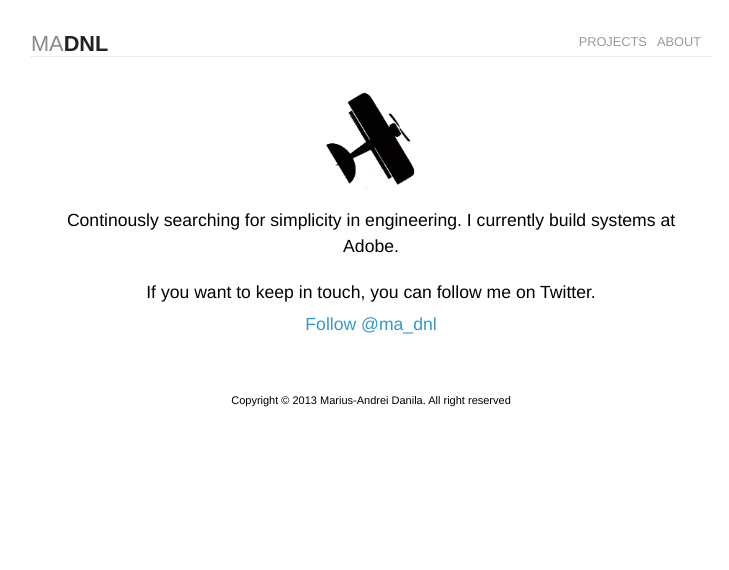
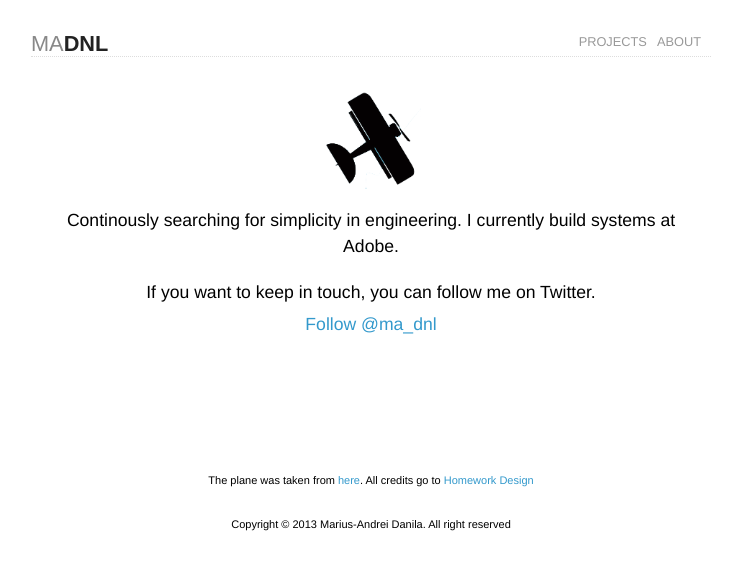
Before and after one commit to madnl/madnl.github.io, a Jekyll site: the page built from about.html, in a window 1280 px wide. Shown: the top 570 px of the page, without its empty margins (269-998 px from the left). Built offline with Jekyll 4.4.1, drawn with Linux system fonts in a browser that asks for light colours; comment, search, counter and statistics services are not loaded.

Commit message:
Adding credits for plane

```diff
--- a/about.html
+++ b/about.html
@@ -22,3 +22,5 @@ layout: default
   </div>
 
 </section>
+
+<p class="credits"><small>The plane was taken from <a href="http://www.behance.net/gallery/aviator/8824815">here</a>. All credits go to <a href="http://www.behance.net/homeworkdesign">Homework Design</a></small></p>
--- a/presentation/css/styles.css
+++ b/presentation/css/styles.css
@@ -265,6 +265,11 @@ section.about {
   vertical-align: bottom;
 }
 
+.credits {
+  margin-top: 80px;
+  text-align: center;
+}
+
 
 @media print, screen and (max-width: 960px) {
 
```
